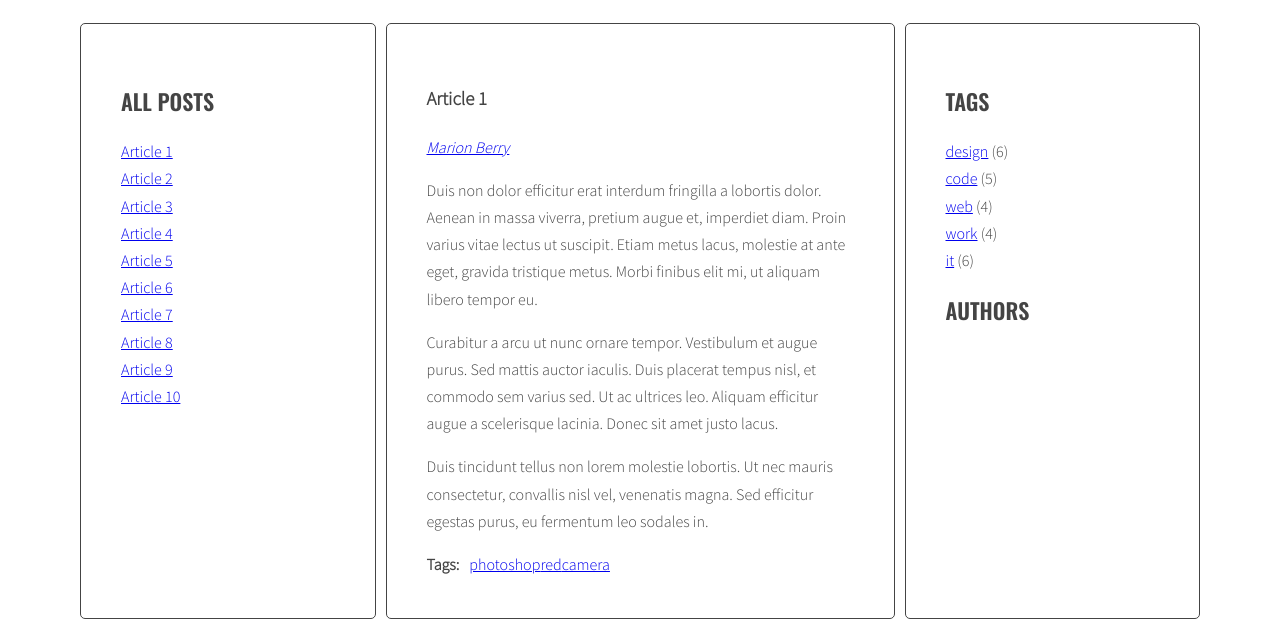
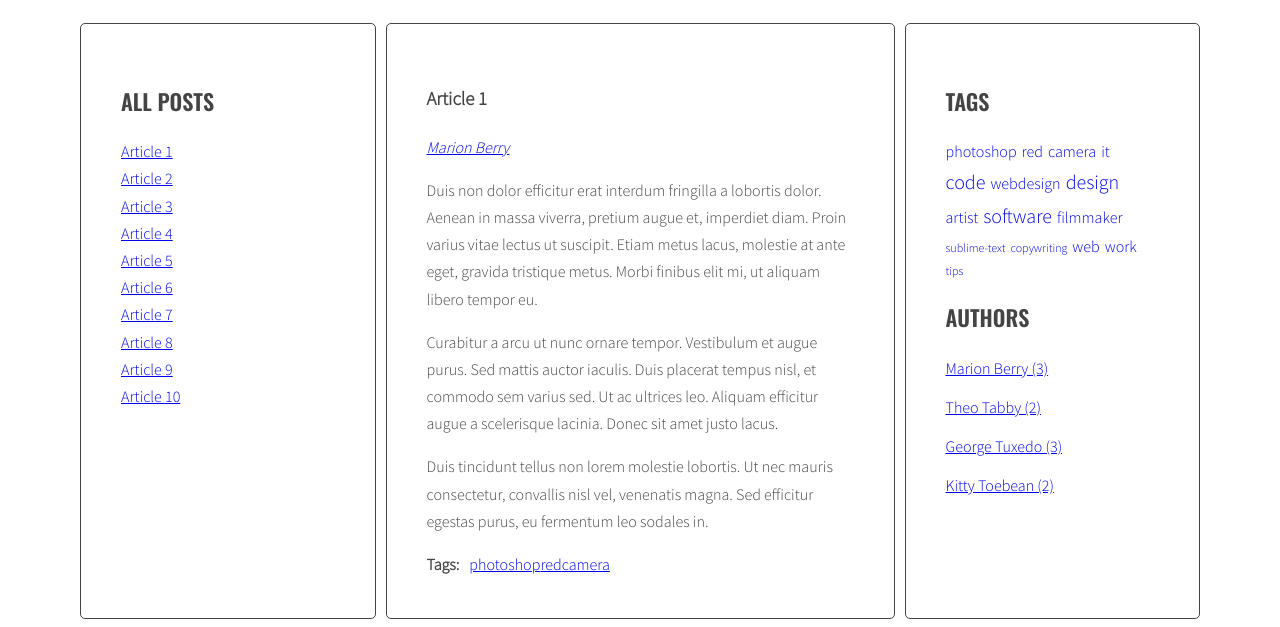
Before and after one commit to Assaeyedjames/javascript-blog, a website: page index.html in a window 1280 px wide. Shown: the part 220-847 px from the top of the page. Drawn offline with nearby package versions, Linux system fonts and the light colour scheme.

Commit message:
Add object introduction

```diff
--- a/index.html
+++ b/index.html
@@ -161,11 +161,6 @@
 	      <aside class="sidebar">
 	        <h2 class="section-title">Tags</h2>
 	        <ul class="list tags">
-	          <li><a href="#tag-design">design</a> <span>(6)</span></li>
-	          <li><a href="#tag-code">code</a> <span>(5)</span></li>
-	          <li><a href="#tag-web">web</a> <span>(4)</span></li>
-	          <li><a href="#tag-work">work</a> <span>(4)</span></li>
-	          <li><a href="#tag-it">it</a> <span>(6)</span></li>
 	        </ul>
 	        <h2 class="section-title">Authors</h2>
 	        <ul class="list authors">
--- a/js/script.js
+++ b/js/script.js
@@ -1,6 +1,6 @@
 'use strict';
 
-function titleClickHandler(event){
+function titleClickHandler(event) {
   event.preventDefault();
 
   const activeLinks = document.querySelectorAll('.titles a.active'),
@@ -26,9 +26,12 @@ const optArticleSelector = '.post',
   optTitleSelector = '.post-title',
   optTitleListSelector = '.titles',
   optAuthorSelector = '.post-author',
-  optArticleTagsSelector ='.post-tags .list';
+  optArticleTagsSelector ='.post-tags .list',
+  optCloudClassCount = 3,
+  optCloudClassPrefix = 'tag-size-';
 
-function generateTitleLinks(customSelector = ''){
+
+function generateTitleLinks(customSelector = '') {
 
   const titleList = document.querySelector(optTitleListSelector);
   titleList.innerHTML = '';
@@ -54,7 +57,29 @@ function generateTitleLinks(customSelector = ''){
 }
 generateTitleLinks();
 
-function generateTags(){
+function calculateTagsParams(tags) {
+  const params = {
+    max: 0,
+    min: 999999
+  };
+  for(let tag in tags){
+    console.log(tag + ' is used ' + tags[tag] + ' times');
+    params.max = Math.max(tags[tag], params.max);
+    params.min = Math.min(tags[tag], params.min);
+  }
+  return params;
+}
+
+function calculateTagClass(count, params) {
+  const normalizedCount = count - params.min,
+    normalizedMax = params.max - params.min,
+    percentage = normalizedCount / normalizedMax,
+    classNumber = Math.floor( percentage * (optCloudClassCount - 1) + 1 );
+  return optCloudClassPrefix + classNumber;
+}
+
+function generateTags() {
+  let allTags = {};
   const articles = document.querySelectorAll(optArticleSelector); // tu się zastanawiałem po co mam drugi raz deklarować stałą i chciałem ją zmienić na globalna, ale przypomniało mi się, że przynajmniej w jquery jesli zmienną jest funkcja to wykonuje się ona w miejscu deklaracji, więc pewnie dlatego ją deklarują drugi raz i postanowiłem to zostawić, aby nie obciążało strony
 
   for(let article of articles){
@@ -64,13 +89,28 @@ function generateTags(){
     const articleTagsArray = articleTags.split(' '); // w takich właśnie miejscach jak ta i 3 linie wyżej zastanawiam się czy używać się powinno let czy const, bo często podają const, ale będzie on zawierał zawsze inną wartość (w tym przypadku tagi się zmieniają), ale może po prostu za bardzo szukam dziury w całym
     for(let tag of articleTagsArray){
       html = html + '<li><a href="#tag-'+tag+'">'+tag+'</a></li>';
+      if(!allTags.hasOwnProperty(tag)){
+        allTags[tag] = 1;
+      } else {
+        allTags[tag]++;
+      }
     }
     tagWrapper.innerHTML = html;
   }
+  const tagList = document.querySelector('.tags'),
+    tagsParams = calculateTagsParams(allTags);
+  let allTagsHTML = '';
+
+  for(let tag in allTags) {
+    const tagLinkHTML = '<li><a class="' + calculateTagClass(allTags[tag], tagsParams) + '" href="#tag-'+tag+'">' + tag + '</a></li>';
+    allTagsHTML += tagLinkHTML;
+  }
+  tagList.innerHTML = allTagsHTML;
 }
 generateTags();
 
-function generateAuthors(){
+function generateAuthors() {
+  let allAuthors = {};
   const articles = document.querySelectorAll(optArticleSelector);
 
   for(let article of articles){
@@ -78,12 +118,25 @@ function generateAuthors(){
     let html = '',
       articleAuthor = article.getAttribute('data-author');
     html = html + '<a href="#author-'+articleAuthor.toLowerCase().replace(' ','-')+'">'+articleAuthor+'</a>';
+    if(!allAuthors.hasOwnProperty(articleAuthor)){
+      allAuthors[articleAuthor] = 1;
+    } else {
+      allAuthors[articleAuthor]++;
+    }
     authorWrapper.innerHTML = html;
   }
+  const authorsList = document.querySelector('.authors');
+  let allAuthorsHTML = '';
+
+  for(let author in allAuthors) {
+    const authorLinkHTML = '<li><a href="#author-'+author.toLowerCase()+'">' + author + ' (' + allAuthors[author] + ') </a></li>';
+    allAuthorsHTML += authorLinkHTML;
+  }
+  authorsList.innerHTML = allAuthorsHTML;
 }
 generateAuthors();
 
-function tagClickHandler(event){
+function tagClickHandler(event) {
   event.preventDefault();
 
   const clickedElement = this,
@@ -103,16 +156,16 @@ function tagClickHandler(event){
   generateTitleLinks('[data-tags~="' + tag + '"]');
 }
 
-function authorClickHandler(event){
+function authorClickHandler(event) {
   event.preventDefault();
 
   const clickedElement = this,
     href = clickedElement.getAttribute('href'),
     author = href.replace('#author-', '')
-          .replace('-',' ')
-          .split(' ')
-          .map((s) => s.charAt(0).toUpperCase() + s.substring(1))
-          .join(' '),
+      .replace('-',' ')
+      .split(' ')
+      .map((s) => s.charAt(0).toUpperCase() + s.substring(1))
+      .join(' '),
     activeLinkSelector = 'a.active[href^="#author-"]',
     activeLinks = document.querySelectorAll(activeLinkSelector);
   for(let activeLink of activeLinks){
@@ -127,7 +180,7 @@ function authorClickHandler(event){
   generateTitleLinks('[data-author="' + author + '"]');
 }
 
-function addClickListenersToTags(){
+function addClickListenersToTags() {
   const activeLinkSelector = 'a[href^="#tag-"]',
     activeLinks = document.querySelectorAll(activeLinkSelector);
 
@@ -136,7 +189,7 @@ function addClickListenersToTags(){
   }
 }
 
-function addClickListenersToAuthors(){
+function addClickListenersToAuthors() {
   const activeLinkSelector = 'a[href^="#author-"]',
     activeLinks = document.querySelectorAll(activeLinkSelector);
 
--- a/sass/style.scss
+++ b/sass/style.scss
@@ -51,6 +51,7 @@ body {
 
 .sidebar {
   flex: 1 0 0;
+  max-width: calc(100% / 3);
 }
 
 .posts {
@@ -122,3 +123,23 @@ body {
     margin: 0 10px 0 0;
   }
 }
+
+.list {
+  &.tags {
+    display: flex;
+    flex-wrap: wrap;
+    li {
+      display: inline-flex;
+      margin-right: 5px;
+      align-self: baseline;
+    }
+    @for $i from 1 through 3 {
+      .tag-size {
+        &-#{$i} {
+          font-size: calc(8px + #{$i}px * 4);
+          text-decoration: none;
+        }
+      }
+    }
+  }
+}
```
Also changed, not shown: css/style.css, 1 other file.
